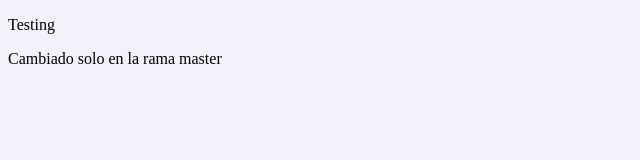
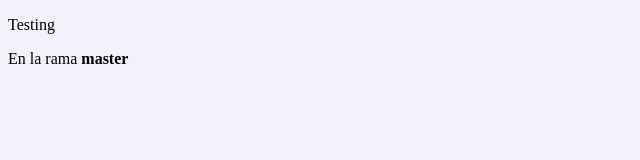
Before and after one commit to josem-amatriain/testing, a plain HTML site: page index.html in a window 1280 px wide. Shown: the whole page, without its empty margins (0-640 px from the left). Drawn offline with Linux system fonts and the light colour scheme.

Commit message:
Cambios en conflicto en master

```diff
--- a/index.html
+++ b/index.html
@@ -19,7 +19,7 @@
 
 
 
-	    <p>Cambiado solo en la rama master</p>
+	    <p>En la rama <b>master</b></p>
 
 
 
```
